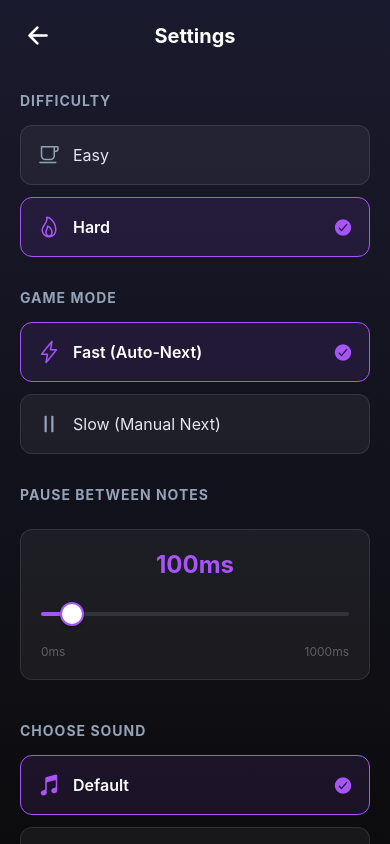
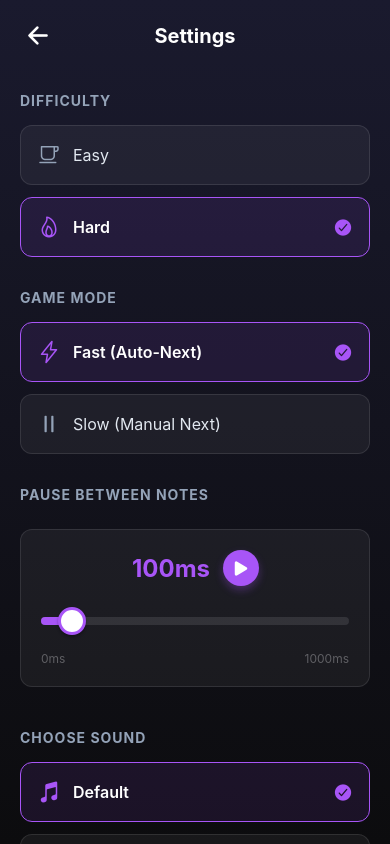
Before and after one commit to guyalt11/intonation-app, a React Native app: screen / in a window 390 px wide. Both pictures are taken after a click on the element 346 px from the left and 44 px from the top of the page. Built offline with nearby package versions, Linux system fonts and the light colour scheme.

Commit message:
improved slider

```diff
--- a/src/components/PauseSlider.tsx
+++ b/src/components/PauseSlider.tsx
@@ -1,48 +1,83 @@
 
 import React, { useState, useRef, useEffect } from 'react';
-import { View, Text, StyleSheet, PanResponder, LayoutChangeEvent } from 'react-native';
+import { View, Text, StyleSheet, PanResponder, LayoutChangeEvent, TouchableOpacity } from 'react-native';
+import { Ionicons } from '@expo/vector-icons';
 
 interface Props {
     value: number; // in ms
     onValueChange: (value: number) => void;
+    onSlidingComplete?: (value: number) => void;
+    onPlay?: () => void;
     min?: number;
     max?: number;
 }
 
-export default function PauseSlider({ value, onValueChange, min = 0, max = 1000 }: Props) {
-    const [width, setWidth] = useState(0);
+export default function PauseSlider({ value, onValueChange, onSlidingComplete, onPlay, min = 0, max = 1000 }: Props) {
     const sliderWidth = useRef(0);
+    const [localValue, setLocalValue] = useState(value);
+    const isSliding = useRef(false);
 
-    // Normalized value (0 to 1)
-    const normalizedValue = (value - min) / (max - min);
+    // Sync local value when external value changes
+    useEffect(() => {
+        if (!isSliding.current) {
+            setLocalValue(value);
+        }
+    }, [value]);
+
+    // Normalized value (0 to 1) based on local state for smooth visual
+    const normalizedValue = (localValue - min) / (max - min);
 
     const onLayout = (event: LayoutChangeEvent) => {
         const { width: w } = event.nativeEvent.layout;
-        setWidth(w);
         sliderWidth.current = w;
     };
 
-    const handleTouch = (evt: any) => {
+    const handleTouch = (evt: any, isFinal: boolean = false) => {
         if (sliderWidth.current === 0) return;
+
         const touchX = evt.nativeEvent.locationX;
         let newValue = (touchX / sliderWidth.current) * (max - min) + min;
-        newValue = Math.max(min, Math.min(max, Math.round(newValue / 100) * 100)); // Snap to 100ms
+
+        // Snap to 100ms strictly
+        newValue = Math.max(min, Math.min(max, Math.round(newValue / 100) * 100));
+
+        setLocalValue(newValue);
         onValueChange(newValue);
+        if (isFinal) {
+            onSlidingComplete?.(newValue);
+        }
     };
 
     const panResponder = useRef(
         PanResponder.create({
             onStartShouldSetPanResponder: () => true,
             onMoveShouldSetPanResponder: () => true,
-            onPanResponderGrant: (evt) => handleTouch(evt),
+            onPanResponderGrant: (evt) => {
+                isSliding.current = true;
+                handleTouch(evt);
+            },
             onPanResponderMove: (evt) => handleTouch(evt),
+            onPanResponderRelease: (evt) => {
+                handleTouch(evt, true);
+                isSliding.current = false;
+            },
+            onPanResponderTerminate: () => {
+                isSliding.current = false;
+            }
         })
     ).current;
 
     return (
         <View style={styles.container}>
             <View style={styles.labelRow}>
-                <Text style={styles.valueText}>{value}ms</Text>
+                <View style={styles.labelContainer}>
+                    <Text style={styles.valueText}>{localValue.toFixed(0)}ms</Text>
+                    {onPlay && (
+                        <TouchableOpacity onPress={onPlay} style={styles.playButton}>
+                            <Ionicons name="play" size={20} color="white" />
+                        </TouchableOpacity>
+                    )}
+                </View>
             </View>
 
             <View
@@ -51,7 +86,7 @@ export default function PauseSlider({ value, onValueChange, min = 0, max = 1000
                 {...panResponder.panHandlers}
             >
                 {/* Track */}
-                <View style={styles.track}>
+                <View style={styles.track} pointerEvents="none">
                     {/* Active Part */}
                     <View
                         style={[
@@ -63,6 +98,7 @@ export default function PauseSlider({ value, onValueChange, min = 0, max = 1000
 
                 {/* Thumb */}
                 <View
+                    pointerEvents="none"
                     style={[
                         styles.thumb,
                         { left: `${normalizedValue * 100}%` }
@@ -90,12 +126,33 @@ const styles = StyleSheet.create({
     labelRow: {
         flexDirection: 'row',
         justifyContent: 'center',
+        alignItems: 'center',
         marginBottom: 15,
+    },
+    labelContainer: {
+        flexDirection: 'row',
+        alignItems: 'center',
+        gap: 12,
+    },
+    playButton: {
+        width: 36,
+        height: 36,
+        borderRadius: 18,
+        backgroundColor: '#a855f7',
+        alignItems: 'center',
+        justifyContent: 'center',
+        shadowColor: '#a855f7',
+        shadowOffset: { width: 0, height: 4 },
+        shadowOpacity: 0.3,
+        shadowRadius: 8,
+        elevation: 4,
     },
     valueText: {
         color: '#a855f7',
         fontSize: 24,
         fontWeight: 'bold',
+        minWidth: 80,
+        textAlign: 'center',
     },
     sliderContainer: {
         height: 40,
@@ -103,9 +160,9 @@ const styles = StyleSheet.create({
         position: 'relative',
     },
     track: {
-        height: 4,
+        height: 8,
         backgroundColor: 'rgba(255, 255, 255, 0.1)',
-        borderRadius: 2,
+        borderRadius: 4,
         overflow: 'hidden',
     },
     activeTrack: {
@@ -114,13 +171,13 @@ const styles = StyleSheet.create({
     },
     thumb: {
         position: 'absolute',
-        width: 24,
-        height: 24,
-        borderRadius: 12,
+        width: 28,
+        height: 28,
+        borderRadius: 14,
         backgroundColor: 'white',
-        borderWidth: 2,
+        borderWidth: 3,
         borderColor: '#a855f7',
-        marginLeft: -12, // Center the thumb
+        marginLeft: -14, // Center the thumb
         shadowColor: '#000',
         shadowOffset: { width: 0, height: 2 },
         shadowOpacity: 0.3,
--- a/src/screens/SettingsScreen.tsx
+++ b/src/screens/SettingsScreen.tsx
@@ -88,9 +88,20 @@ export default function SettingsScreen({ onBack }: Props) {
         await saveGame4Sequence(next);
     };
 
-    const handlePauseChange = async (val: number) => {
+    const handlePauseChange = (val: number) => {
         setPauseDuration(val);
+    };
+
+    const handlePauseSave = async (val: number) => {
         await savePauseDuration(val);
+    };
+
+    const playTestPause = async () => {
+        // Play A4 (440Hz) followed by E5 (659.25Hz) with the current pause
+        playPitch(440, 0.4);
+        setTimeout(() => {
+            playPitch(659.25, 0.4);
+        }, 400 + pauseDuration);
     };
 
     const handleResetHighScores = () => {
@@ -189,6 +200,8 @@ export default function SettingsScreen({ onBack }: Props) {
                     <PauseSlider
                         value={pauseDuration}
                         onValueChange={handlePauseChange}
+                        onSlidingComplete={handlePauseSave}
+                        onPlay={playTestPause}
                         min={0}
                         max={1000}
                     />
```
